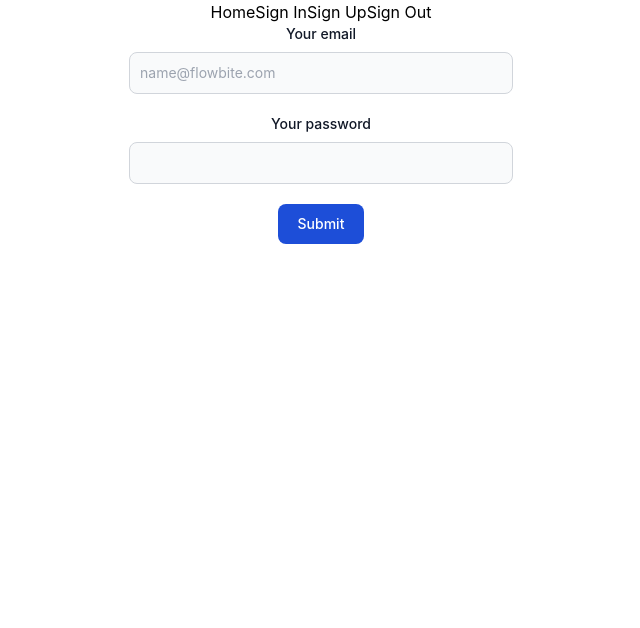
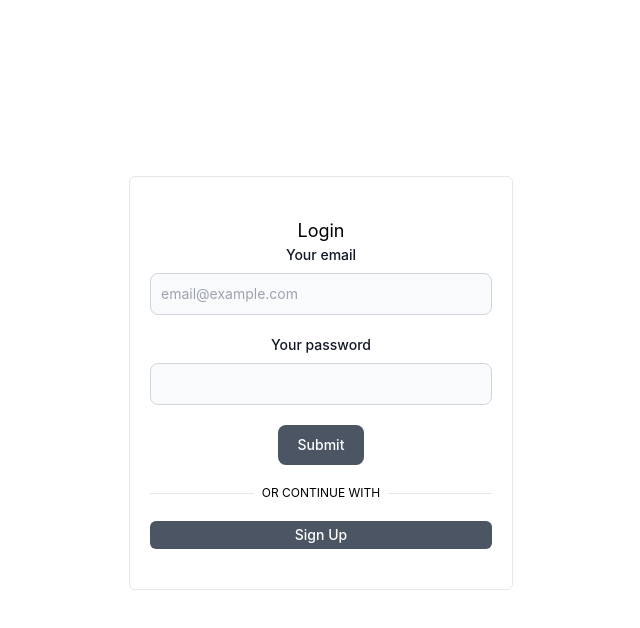
Before and after one commit to KalpitChoudhari/task-management-frontend, a React (Create React App) app: page /sign-in in a window 1280 px wide. Shown: the top 628 px of the page, without its empty margins (319-959 px from the left). Built offline with nearby package versions, Linux system fonts and the light colour scheme.

Commit message:
feat: added login and signup functionality

```diff
--- a/package.json
+++ b/package.json
@@ -7,6 +7,7 @@
     "@radix-ui/react-icons": "^1.3.0",
     "@radix-ui/react-select": "^2.0.0",
     "@radix-ui/react-switch": "^1.0.3",
+    "@radix-ui/react-toggle-group": "^1.0.4",
     "@testing-library/jest-dom": "^5.17.0",
     "@testing-library/react": "^13.4.0",
     "@testing-library/user-event": "^13.5.0",
--- a/src/components/Home.js
+++ b/src/components/Home.js
@@ -5,10 +5,12 @@ import { DndProvider } from 'react-dnd'
 import { HTML5Backend } from 'react-dnd-html5-backend'
 import Section from "./Section";
 import TaskDialog from "./Task/TaskDialog";
+import { useNavigate } from "react-router-dom";
 
 const Home = () => {
   const authToken = localStorage.getItem('_user_access_token');
   const [tasks, setTasks] = useState([]);
+  const navigate = useNavigate();
 
   useEffect(() => {
     if (authToken) {
@@ -27,6 +29,23 @@ const Home = () => {
       fetchTasks();
     }
   }, [authToken])
+
+  const handleSignOut = () => {
+    const token = localStorage.getItem('_user_access_token');
+    axios.delete('http://localhost:4000/users/sign_out', {
+      headers: {
+        'Authorization': token
+      }
+    }
+    ).then((response) => {
+      if (response.status === 200) {
+        localStorage.removeItem('_user_access_token');
+        navigate('/sign-in');
+      }
+    }).catch((error) => {
+      console.log(error);
+    })
+  }
 
   const inProgressTasks = tasks.filter(task => task.status === 'in_progress');
   const completedTasks = tasks.filter(task => task.status === 'completed');
@@ -49,7 +68,12 @@ const Home = () => {
 
   return (
     <DndProvider backend={HTML5Backend}>
-      <TaskDialog />
+      <div className="flex justify-between items-center">
+        <TaskDialog />
+        <button className="mt-5 text-violet11 inline-flex h-[35px] items-center justify-center rounded-[4px] bg-white px-[15px] font-medium leading-none border" onClick={handleSignOut}>
+            Sign Out
+        </button>
+      </div>
       <div className="bg-[#f4f4f4] rounded mt-2">
         <div className="grid grid-cols-3 grid-flow-col gap-3 p-2 overflow-y-auto" style={{ height: '680px' }}>
           {
--- a/src/components/Layout.js
+++ b/src/components/Layout.js
@@ -1,65 +1,9 @@
-import axios from "axios";
-import { NavLink, useNavigate } from "react-router-dom";
-
 const Layout = ({ children }) => {
-  const navigate = useNavigate();
-
-  const handleSignOut = () => {
-    const token = localStorage.getItem('_user_access_token');
-    // localStorage.removeItem('_user_access_token');
-    axios.delete('http://localhost:4000/users/sign_out', {
-      headers: {
-        'Authorization': token
-      }
-    }
-    ).then((response) => {
-      if (response.status === 200) {
-        localStorage.removeItem('_user_access_token');
-        navigate('/sign-in');
-      }
-    }).catch((error) => {
-      console.log(error);
-    }
-    )
-  }
-
-
-  const routes = [
-    {
-      name: 'Home',
-      link: '/',
-    },
-    {
-      name: 'Sign In',
-      link: '/sign-in',
-    },
-    {
-      name: 'Sign Up',
-      link: '/sign-up',
-    },
-    {
-      name: 'Sign Out',
-      // link: '/sign-out',
-      onClick: handleSignOut,
-    },
-  ]
 
   return (
-    <>
-      <nav>
-        {
-          routes.map(route => (
-            <NavLink key={route.name} to={route.link} onClick={route.onClick} >
-              {route.name}
-            </NavLink>
-          ))
-        }
-      </nav>
-
-      <main>
-        {children}
-      </main>
-    </>
+    <main>
+      {children}
+    </main>
   );
 }
 
--- a/src/components/Login.js
+++ b/src/components/Login.js
@@ -1,17 +1,20 @@
+import { ToggleGroup } from "@radix-ui/react-toggle-group";
 import axios from "axios";
+import { useState } from "react";
 import { useNavigate } from "react-router-dom";
 import { toast } from "sonner";
 
 const Login = ({ type }) => {
   const navigate = useNavigate();
+  const [currentType, setCurrentType] = useState(type);
 
   const handleSubmit = async (e) => {
     e.preventDefault();
     const email = e.target[0].value;
     const password = e.target[1].value;
 
-    const URI = type === 'signup' ? 'http://localhost:4000/users' : 'http://localhost:4000/users/sign_in';
-    const message = type === 'signup' ? 'Signed up successfully!' : 'Signed in successfully!';
+    const URI = currentType === 'signup' ? 'http://localhost:4000/users' : 'http://localhost:4000/users/sign_in';
+    const message = currentType === 'signup' ? 'Signed up successfully!' : 'Signed in successfully!';
 
     await axios.post(URI, {
       user: {
@@ -28,20 +31,34 @@ const Login = ({ type }) => {
       }
     }).catch((error) => {
       console.log(error);
+      if (error.response.status === 401) {
+        toast.error('Invalid credentials!');
+      } else {
+        toast.error('Something went wrong!');
+      }
     });
   }
 
   return (
-    <form className="max-w-sm mx-auto" onSubmit={handleSubmit}>
+    <form className="max-w-sm mx-auto mt-44 border px-5 py-10 rounded-md" onSubmit={handleSubmit}>
+      <span className="capitalize text-lg">{currentType}</span>
       <div className="mb-5">
         <label htmlFor="email" className="block mb-2 text-sm font-medium text-gray-900 dark:text-white">Your email</label>
-        <input type="email" id="email" className="bg-gray-50 border border-gray-300 text-gray-900 text-sm rounded-lg focus:ring-blue-500 focus:border-blue-500 block w-full p-2.5 dark:bg-gray-700 dark:border-gray-600 dark:placeholder-gray-400 dark:text-white dark:focus:ring-blue-500 dark:focus:border-blue-500" placeholder="name@flowbite.com" required />
+        <input type="email" id="email" className="bg-gray-50 border border-gray-300 text-gray-900 text-sm rounded-lg block w-full p-2.5 dark:bg-gray-700 dark:border-gray-600 dark:placeholder-gray-400" placeholder="email@example.com" required />
       </div>
       <div className="mb-5">
         <label htmlFor="password" className="block mb-2 text-sm font-medium text-gray-900 dark:text-white">Your password</label>
-        <input type="password" id="password" className="bg-gray-50 border border-gray-300 text-gray-900 text-sm rounded-lg focus:ring-blue-500 focus:border-blue-500 block w-full p-2.5 dark:bg-gray-700 dark:border-gray-600 dark:placeholder-gray-400 dark:text-white dark:focus:ring-blue-500 dark:focus:border-blue-500" required />
+        <input type="password" id="password" className="bg-gray-50 border border-gray-300 text-gray-900 text-sm rounded-lg block w-full p-2.5 dark:bg-gray-700 dark:border-gray-600 dark:placeholder-gray-400" required />
       </div>
-      <button type="submit" className="text-white bg-blue-700 hover:bg-blue-800 focus:ring-4 focus:outline-none focus:ring-blue-300 font-medium rounded-lg text-sm w-full sm:w-auto px-5 py-2.5 text-center dark:bg-blue-600 dark:hover:bg-blue-700 dark:focus:ring-blue-800">Submit</button>
+      <button type="submit" className="text-white bg-gray-600 focus:outline-none font-medium rounded-lg text-sm w-full sm:w-auto px-5 py-2.5 text-center">Submit</button>
+      <div class="relative mt-5"><div class="absolute inset-0 flex items-center"><span class="w-full border-t"></span></div><div class="relative flex justify-center text-xs uppercase"><span class="bg-background bg-white px-2 text-muted-foreground">Or continue with</span></div></div>
+      <button className="text-white bg-gray-600 font-medium rounded-md text-sm w-full px-5 py-1 mt-5 text-center" onClick={() => setCurrentType(
+        currentType === 'signup' ? 'login' : 'signup'
+      )}>
+        {
+          currentType === 'signup' ? 'Sign In' : 'Sign Up'
+        }
+      </button>
     </form>
   )
 }
--- a/src/components/Task/TaskDialog.js
+++ b/src/components/Task/TaskDialog.js
@@ -28,8 +28,14 @@ const TaskDialog = () => {
       setOpen(false);
       setTimeout(() => window.location.reload(), 1000);
     }).catch(({ response }) => {
-      console.log('error', response.data.errors);
-      toast.error(response.data.errors.join(', '))
+      if (response.status === 404) {
+        toast.error('Task not found!');
+      } else if (response.status === 401) {
+        toast.error('Unauthorized access!');
+      } else {
+        console.log('error', response.data);
+        toast.error(response?.data?.errors?.join(', '))
+      }
     });
   };
 
```
Also changed, not shown: 1 other file (tests, documents, lock files or other folders).
